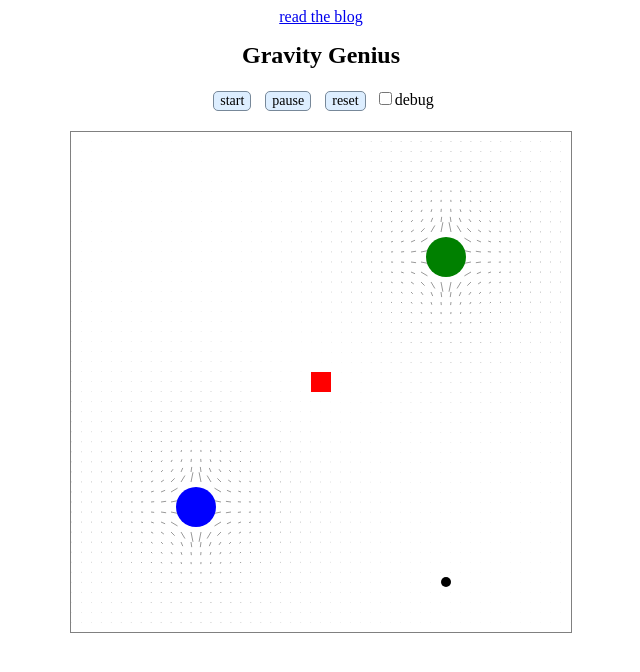
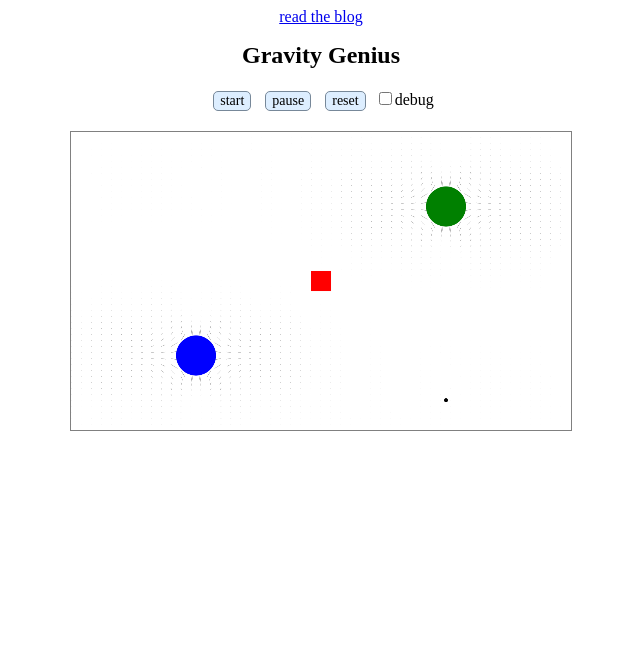
Before and after one commit to Starling-Systems/gravity-genius, a Jekyll site: the page game/index.html, which Jekyll copies as it is, in a window 1280 px wide. Shown: the top 672 px of the page, without its empty margins (319-959 px from the left). Built offline with Jekyll 4.4.1, drawn with Linux system fonts in a browser that asks for light colours; some web fonts are replaced.

Commit message:
Try new viewport settings to prevent scaling bug in mobile safari.

```diff
--- a/game/gravity.js
+++ b/game/gravity.js
@@ -352,8 +352,10 @@ function renderGame(gameState, constants, graphics) {
 function startGame() {
     // set canvas size to window size
     var canvas = document.getElementById('myCanvas');
-    canvas.width = Math.min(window.innerWidth - 20, 500);
-    canvas.height = Math.min(window.innerHeight - 120, 500); // leave room for buttons
+    canvas.width = window.innerWidth - 20;
+    canvas.height = window.innerHeight - 150; // leave room for buttons
+    console.log('width = ' + canvas.width);
+    console.log('height = ' + canvas.height);
 
     var constants = {
         planetMass: 1.0,
--- a/game/index.html
+++ b/game/index.html
@@ -1,7 +1,7 @@
 <html>
     <head>
         <title>Gravity Genius</title>
-        <meta name="viewport" content="width=device-width, initial-scale=1, maximum-scale=1, minimum-scale=1, user-scalable=no">
+        <meta name="viewport" content="width=device-width, initial-scale=1.0">
         <link href='http://fonts.googleapis.com/css?family=Monda' rel='stylesheet' type='text/css'>
         <link href="../css/game.css" rel="stylesheet"/>
         <script src="../game/gravity.js"></script>
```
Also changed, not shown: 2 other files.
